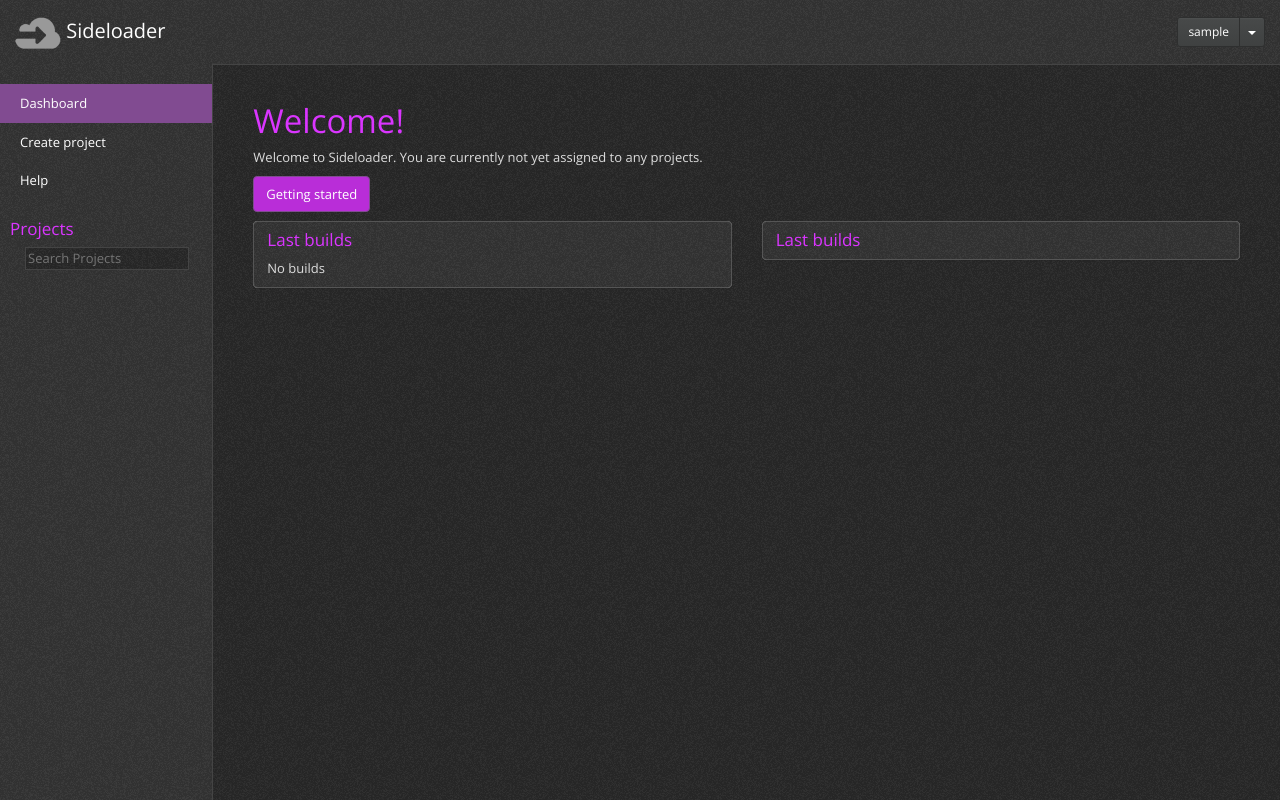
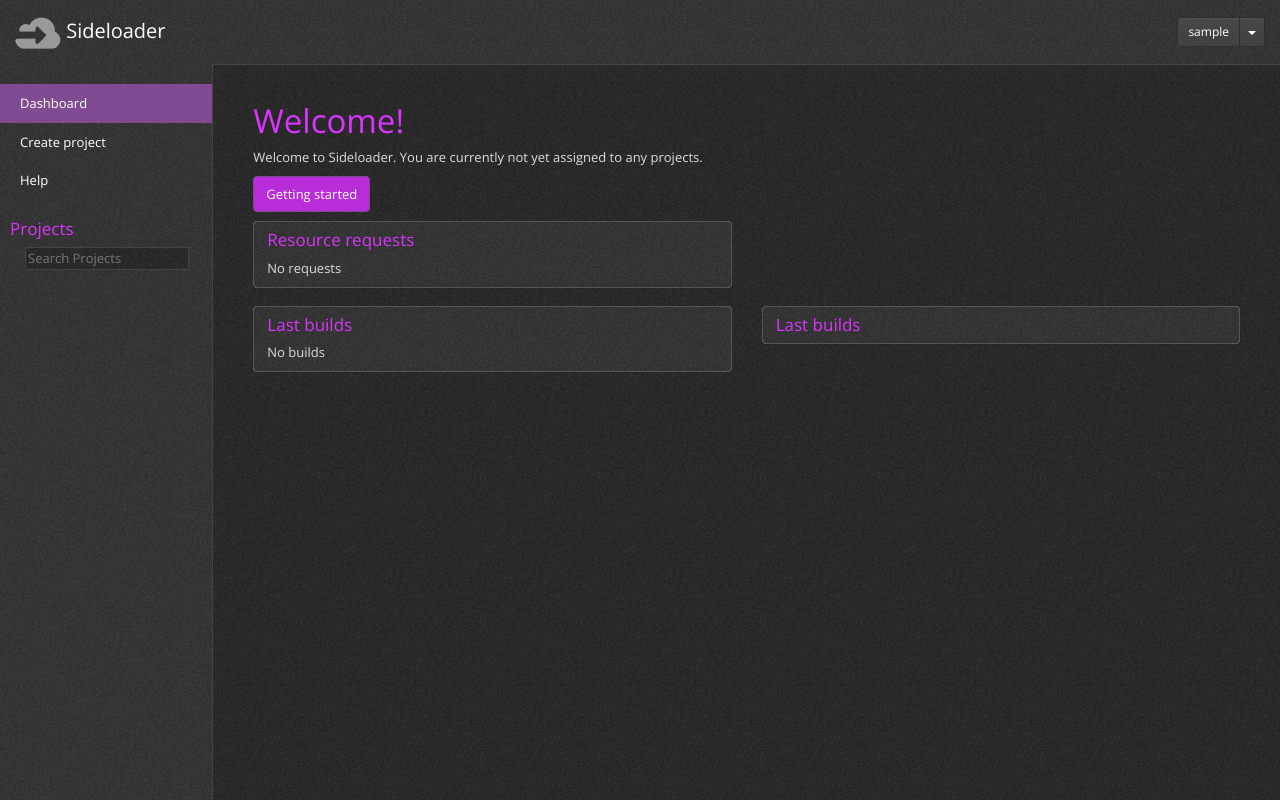
Before and after one commit to praekeltfoundation/sideloader.web, a Django app: page / in a window 1280 px wide. Run offline with Django 3.2, Linux system fonts and the light colour scheme; the visitor is signed in with stand-in values (Sample User, id 1); data that the repository does not hold is empty; some libraries are stand-ins or nearby versions.

Commit message:
Add server request view and dashboard widget

```diff
--- a/sideloader/web/templates/index.html
+++ b/sideloader/web/templates/index.html
@@ -12,6 +12,36 @@
       <p><a class="btn btn-primary btn-large" href="{% url 'help_index' %}">Getting started</a></p>
 </div>
 {% endif %}
+
+  {% if user.is_superuser %}
+  <div class="row">
+    <div class="col-lg-6">
+      <div class="panel panel-default">
+        <h4>Resource requests</h4>
+        <p>
+          {% if requests %}
+          <table class="table table-hover table-bordered table-condensed">
+            <thead><tr><th>Project</th><th>Requester</th><th>Specification</th><th>Date</th></tr></thead>
+            <tbody>
+              {% for request in requests %}
+              <tr>
+                <td>{{ request.project }}</td>
+                <td></td>
+                <td></td>
+                <td></td>
+              </tr>
+              {% endfor %}
+            </tbody>
+          </table>
+          {% else%}
+          No requests
+          {% endif %}
+        </p>
+      </div>
+    </div>
+  </div>
+  {% endif %}
+
   <div class="row">
     <div class="col-lg-6"><div class="panel panel-default">
       <h4>Last builds</h4>
--- a/sideloader/web/views.py
+++ b/sideloader/web/views.py
@@ -52,9 +52,13 @@ def index(request):
     if request.user.is_superuser:
         builds = models.Build.objects.filter(state=0).order_by('-build_time')
         last_builds = models.Build.objects.filter(state__gt=0).order_by('-build_time')[:10]
+
+        requests = models.ServerRequest.objects.filter(provisioned=False).order_by('request_date')
     else:
         all_builds = models.Build.objects.filter(state=0).order_by('-build_time')
         last_builds = models.Build.objects.filter(state__gt=0, project__in=projects).order_by('-build_time')[:10]
+
+        requests = []
 
         builds = []
         for build in all_builds:
@@ -66,7 +70,8 @@ def index(request):
     return render(request, "index.html", {
         'builds': builds,
         'last_builds': last_builds,
-        'projects': projects
+        'projects': projects,
+        'requests': requests
     })
 
 @login_required
```
Also changed, not shown: sideloader/web/templates/projects/server_request.html (added, +17 -0 lines). Lines whose indentation alone changed are shown as unchanged.
